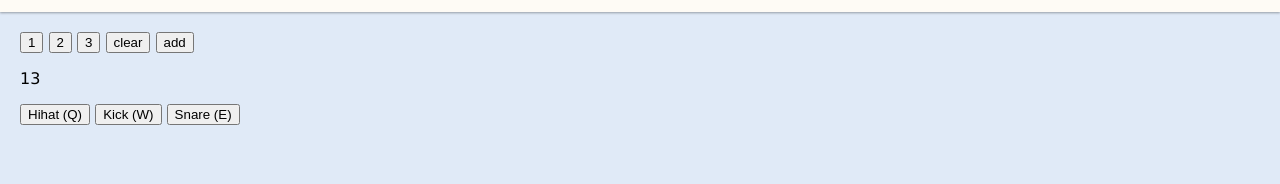
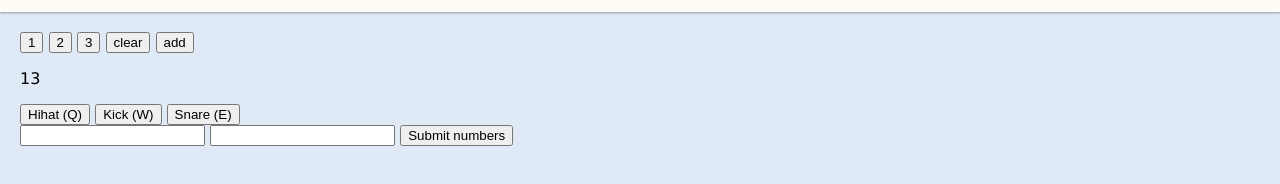
Before and after one commit to austinpapritz/thanksgiving-fun, a plain HTML site: page index.html in a window 1280 px wide. Shown: the part 68-252 px from the top of the page. Drawn offline with Linux system fonts and the light colour scheme.

Commit message:
form logs to console on submit

```diff
--- a/app.js
+++ b/app.js
@@ -17,6 +17,8 @@ const body = document.querySelector('body');
 const header = document.querySelector('header');
 const loader = document.querySelector('#loader');
 
+const minForm = document.querySelector('#min-form');
+
 /* State */
 let arr = [];
 
@@ -25,6 +27,11 @@ let arr = [];
 // loader.addEventListener('click', () => {
 //     loader.classList.add('hide');
 // });
+
+minForm.addEventListener('submit', (e) => {
+    e.preventDefault();
+    console.log('form submit');
+});
 
 btn1.addEventListener('click', () => {
     arr.push(1);
@@ -87,6 +94,7 @@ document.onkeydown = function (play) {
 };
 
 // Functions
+
 function bgRed() {
     let arrZero = arr[arr.length - 3];
     let arrOne = arr[arr.length - 2];
--- a/index.html
+++ b/index.html
@@ -43,6 +43,13 @@
                 <button id="kick">Kick (W)</button>
                 <button id="snare">Snare (E)</button>
             </div>
+            <div>
+                <form id="min-form">
+                    <input name="num-1" id="input-1" />
+                    <input name="num-2" id="input-2" />
+                    <button id="min-btn">Submit numbers</button>
+                </form>
+            </div>
         </main>
     </body>
 </html>
```
Also changed, not shown: 1 other file.
